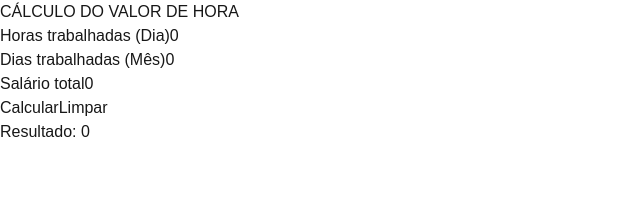
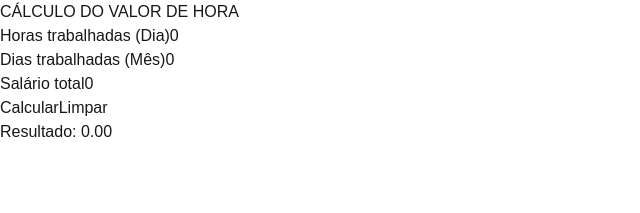
Before and after one commit to gazevedorp/my-hours-value, a Next.js app: page / in a window 1280 px wide. Shown: the top 213 px of the page, without its empty margins (0-640 px from the left). Built offline with nearby package versions, Linux system fonts and the light colour scheme.

Commit message:
chore: total value improvement

```diff
--- a/src/pages/index.js
+++ b/src/pages/index.js
@@ -34,7 +34,7 @@ export default function Home() {
 
   return (
     <div
-      className={`${geistSans.variable} ${geistMono.variable} flex flex-col justify-between items-center justify-items-center min-h-screen p-8 pb-14 pt-14 font-[family-name:var(--font-geist-sans)]`}
+      className={`${geistSans.variable} ${geistMono.variable} flex flex-col justify-between items-center justify-items-center min-h-screen p-8 pb-16 pt-16 font-[family-name:var(--font-geist-sans)]`}
     >
       <h1 className="text-blue-700 text-xl">CÁLCULO DO VALOR DE HORA</h1>
       <form className="flex flex-col justify-between items-center p-0 m-0" onSubmit={handleCalculateHour}>
@@ -59,7 +59,7 @@ export default function Home() {
           </button>
         </div>
       </form>
-      <p>Resultado: <text className="text-blue-700 text-2xl">{hourValue}</text></p>
+      <p>Resultado: <text className="text-blue-700 text-2xl">{hourValue.toFixed(2)}</text></p>
     </div>
   );
 }
```
